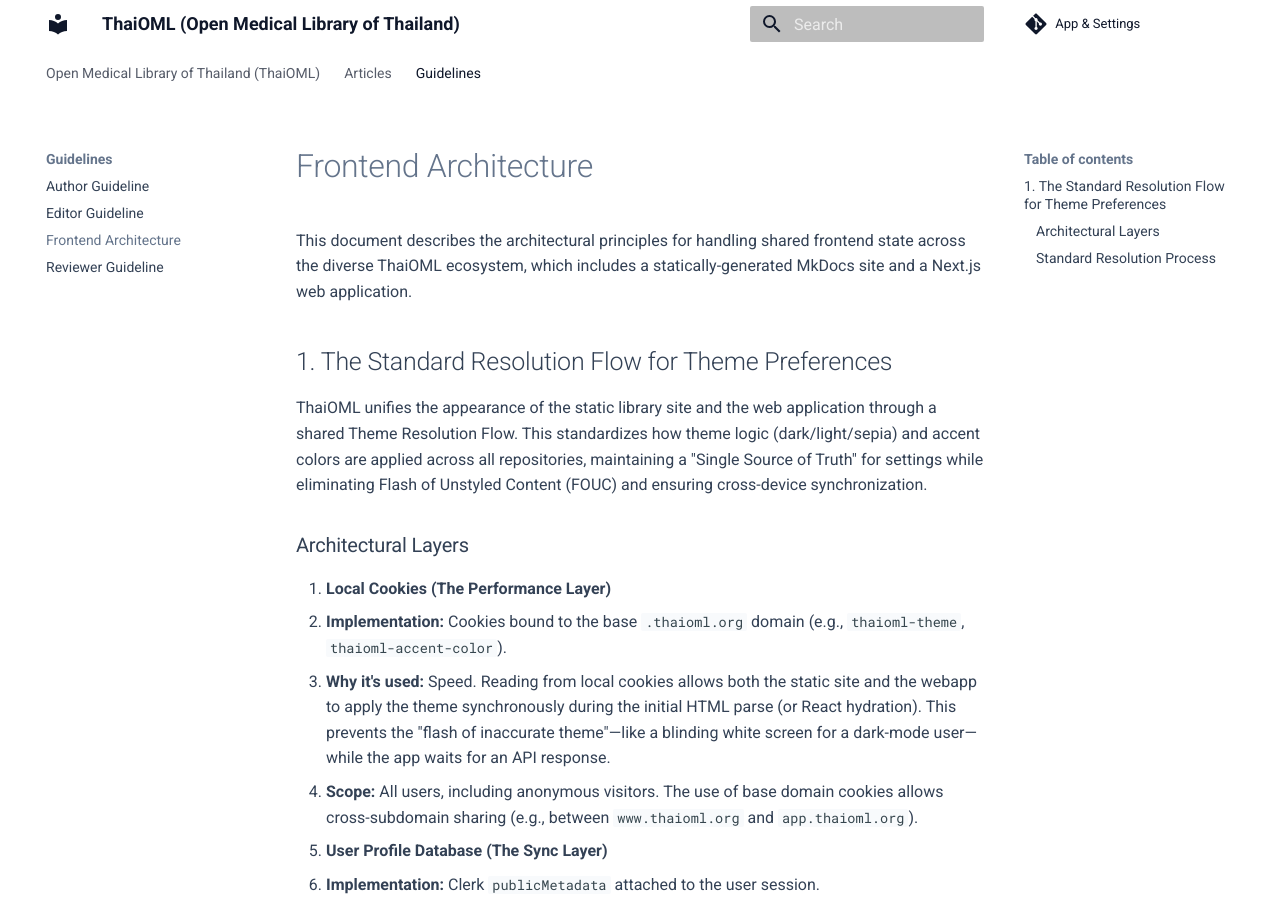
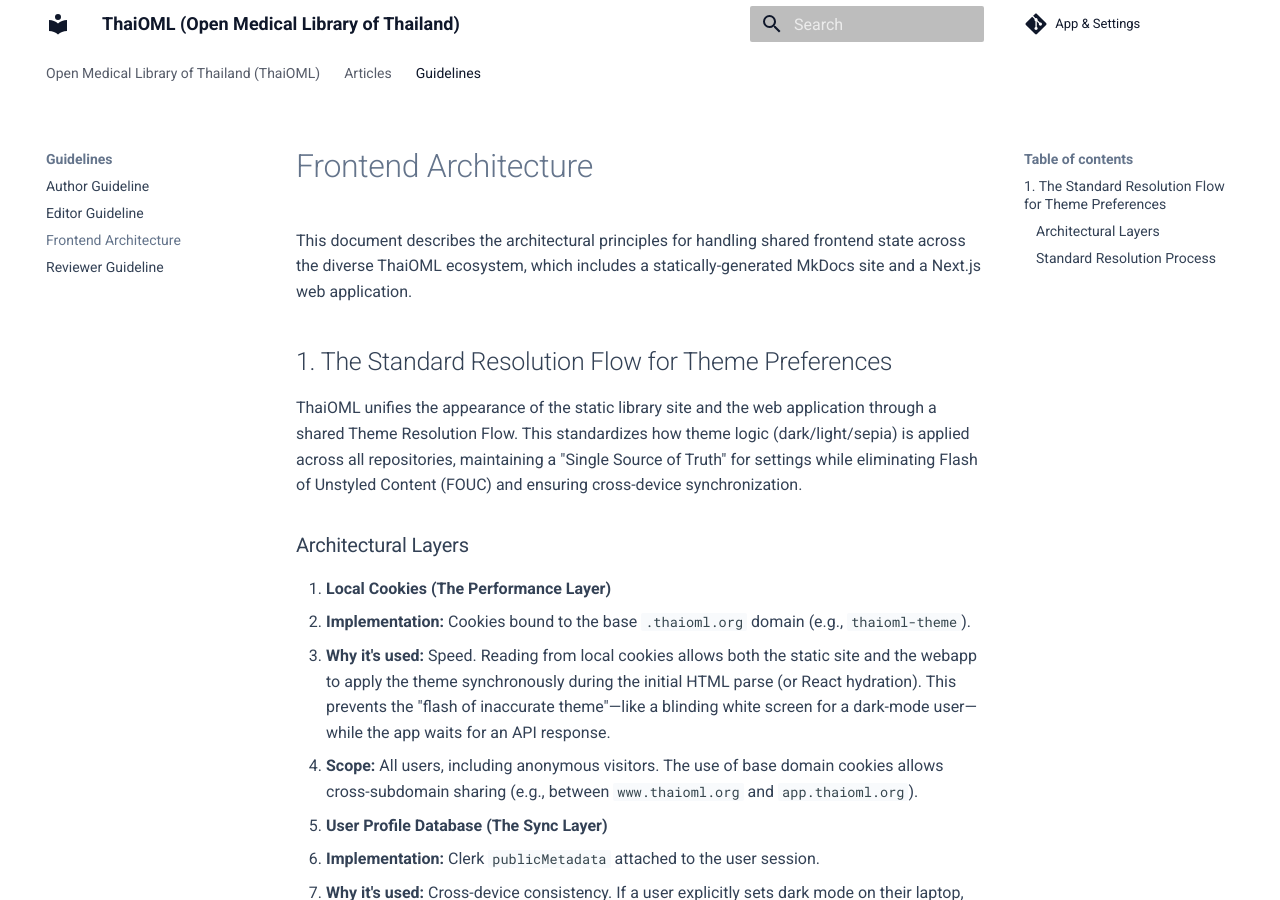
Before and after one commit to p-sira/thaioml, an MkDocs documentation site: the page built from docs/docs/guidelines/frontend-architecture.md, in a window 1280 px wide and 900 px high. Built offline with MkDocs 1.6.1 and Material for MkDocs 9.7.7, drawn with Linux system fonts in a browser that asks for light colours.

Commit message:
docs: update frontend architecture to reflect accent color removal

```diff
--- a/docs/docs/guidelines/frontend-architecture.md
+++ b/docs/docs/guidelines/frontend-architecture.md
@@ -9,12 +9,12 @@
 
 ## 1. The Standard Resolution Flow for Theme Preferences
 
-ThaiOML unifies the appearance of the static library site and the web application through a shared Theme Resolution Flow. This standardizes how theme logic (dark/light/sepia) and accent colors are applied across all repositories, maintaining a "Single Source of Truth" for settings while eliminating Flash of Unstyled Content (FOUC) and ensuring cross-device synchronization.
+ThaiOML unifies the appearance of the static library site and the web application through a shared Theme Resolution Flow. This standardizes how theme logic (dark/light/sepia) is applied across all repositories, maintaining a "Single Source of Truth" for settings while eliminating Flash of Unstyled Content (FOUC) and ensuring cross-device synchronization.
 
 ### Architectural Layers
 
 1. **Local Cookies (The Performance Layer)**
-   - **Implementation:** Cookies bound to the base `.thaioml.org` domain (e.g., `thaioml-theme`, `thaioml-accent-color`).
+   - **Implementation:** Cookies bound to the base `.thaioml.org` domain (e.g., `thaioml-theme`).
    - **Why it's used:** Speed. Reading from local cookies allows both the static site and the webapp to apply the theme synchronously during the initial HTML parse (or React hydration). This prevents the "flash of inaccurate theme"—like a blinding white screen for a dark-mode user—while the app waits for an API response.
    - **Scope:** All users, including anonymous visitors. The use of base domain cookies allows cross-subdomain sharing (e.g., between `www.thaioml.org` and `app.thaioml.org`).
 
```
